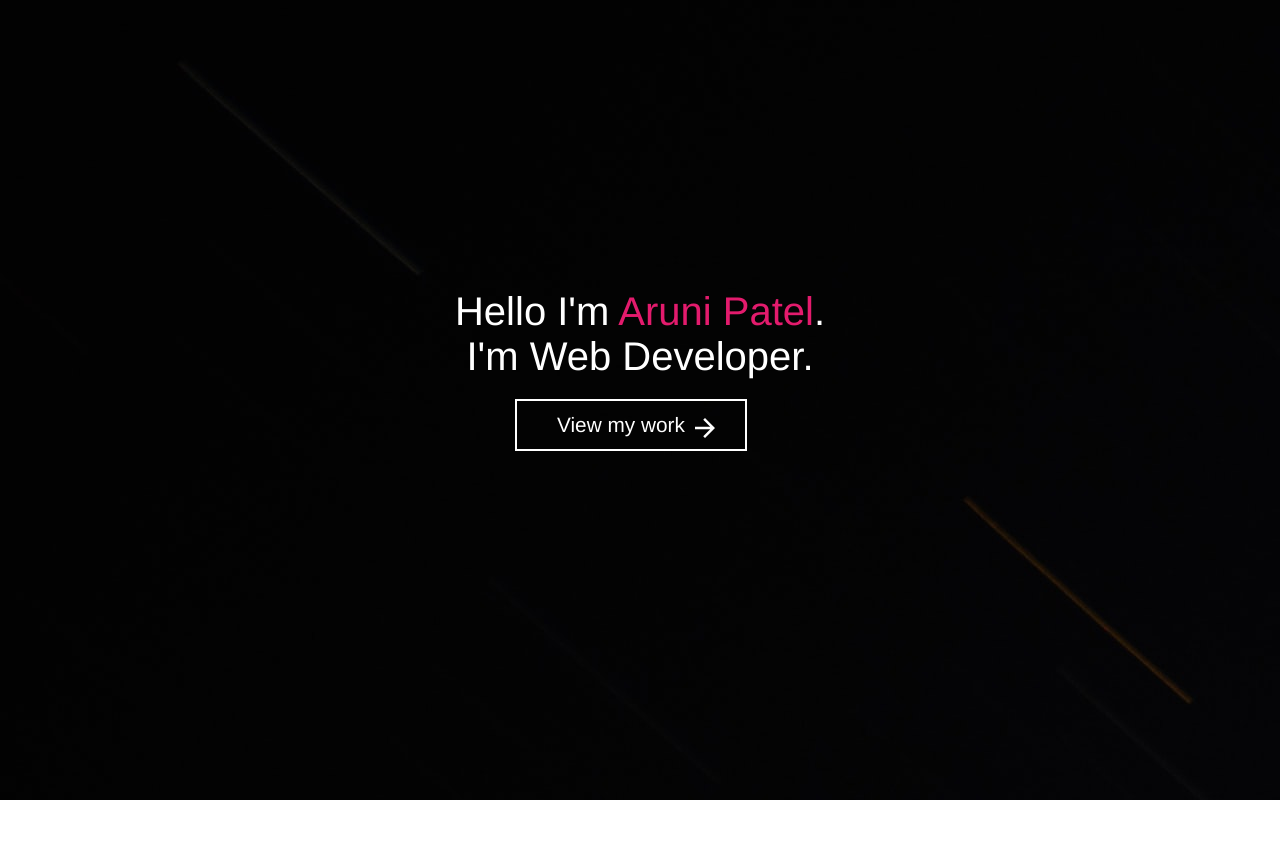
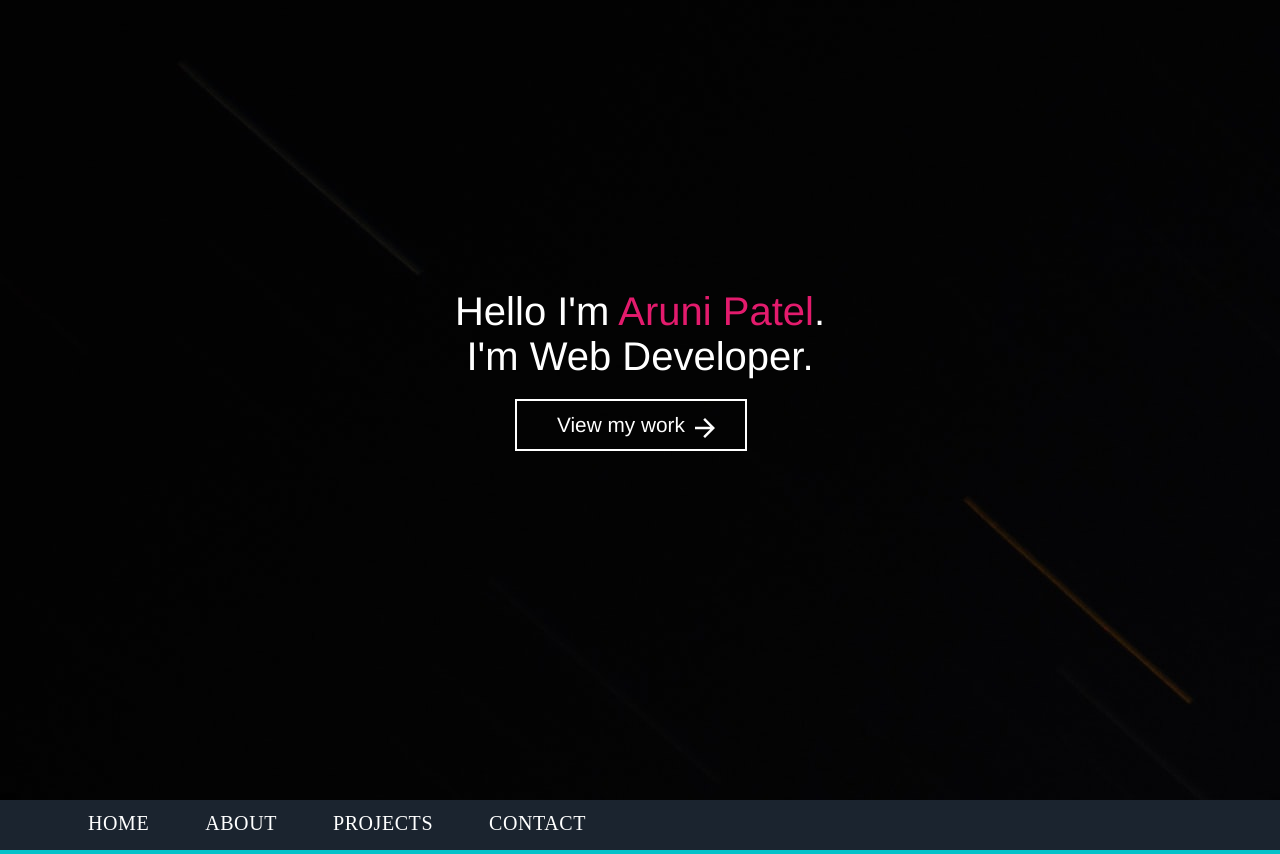
Before and after one commit to arunipatel06/portfolio, a React (Create React App) app in the folder my-portfolio/: page / in a window 1280 px wide. Before the commit the page ends 800 px from the top, so only its background shows below. Built offline with nearby package versions, Linux system fonts and the light colour scheme.

Commit message:
Add Navbar at bottom of the page

```diff
--- a/my-portfolio/src/HomePage.js
+++ b/my-portfolio/src/HomePage.js
@@ -44,7 +44,7 @@ const HomePage = props => {
   return (
 
     <div>
-      <Grid item xs={12} style={{backgroundColor: 'yellow'}}>
+      <Grid item xs={12}>
       <section className={classes.homeImage}>
       <div>
         <p className={classes.homeContent}>
@@ -59,7 +59,7 @@ const HomePage = props => {
     </section>
     </Grid>
 
-    {/* <div><NewNavbar /></div> */}
+    <div><NewNavbar /></div>
     </div>
   );
 
```
